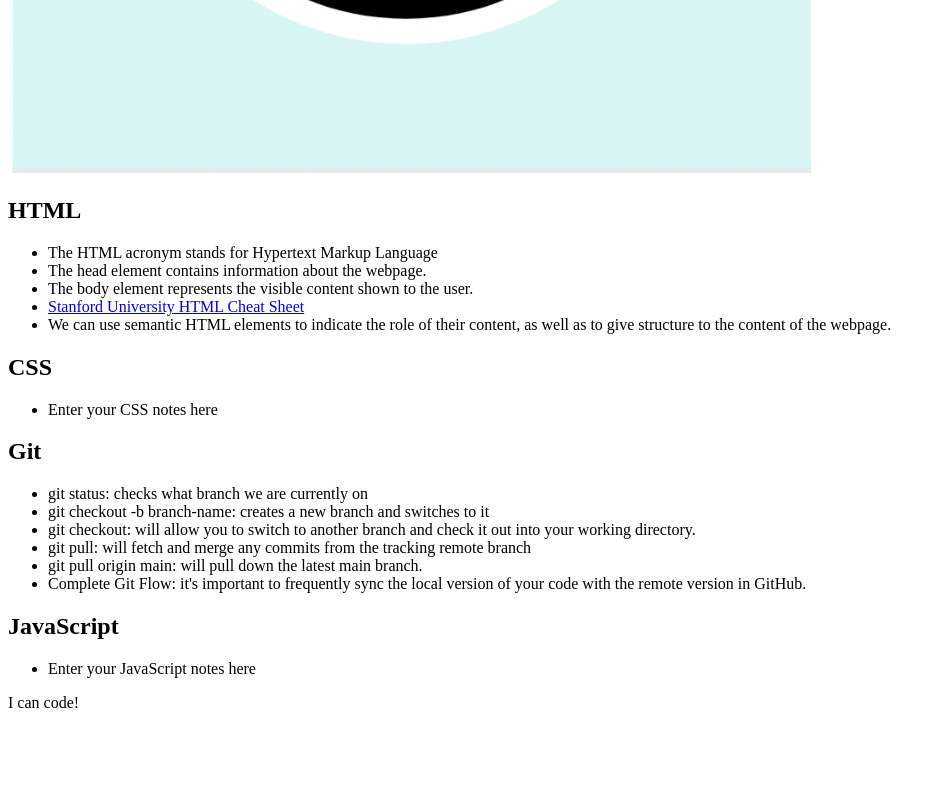
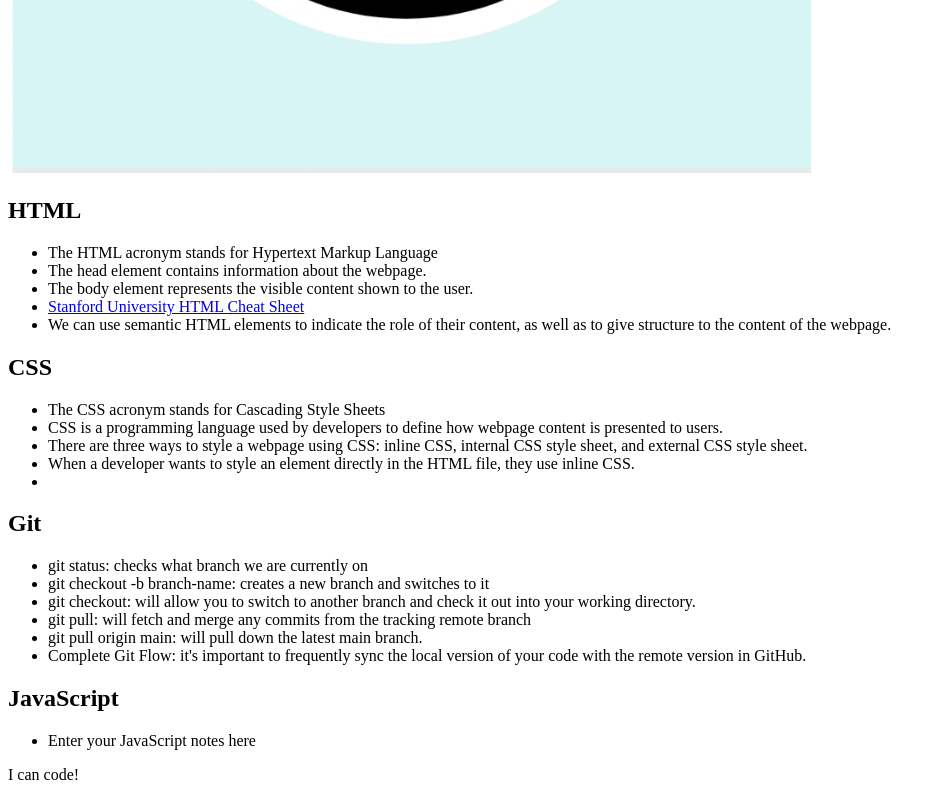
Before and after one commit to RepoPanda/prework-study-guide, a plain HTML site: page index.html in a window 1280 px wide. Shown: the part 683-1483 px from the top of the page, without its empty margins (0-941 px from the left). Before the commit the page ends 1411 px from the top, so only its background shows below. Drawn offline with Linux system fonts and the light colour scheme.

Commit message:
initial CSS notes were added in html

```diff
--- a/index.html
+++ b/index.html
@@ -26,7 +26,11 @@
       <section class="card" id="css-section">
         <h2>CSS</h2>
         <ul>
-          <li>Enter your CSS notes here</li>
+          <li>The CSS acronym stands for Cascading Style Sheets</li>
+          <li>CSS is a programming language used by developers to define how webpage content is presented to users.</li>
+          <li>There are three ways to style a webpage using CSS: inline CSS, internal CSS style sheet, and external CSS style sheet.</li>
+          <li>When a developer wants to style an element directly in the HTML file, they use inline CSS.</li>
+          <li></li>
         </ul>
       </section>
 
```
